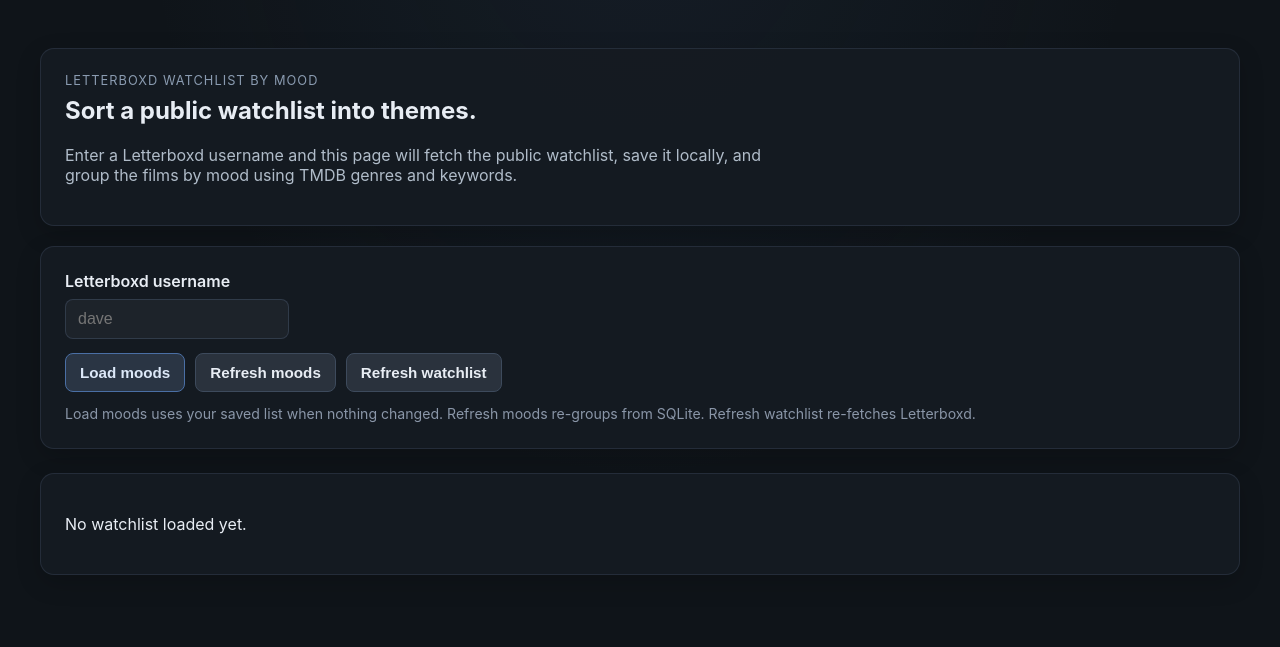
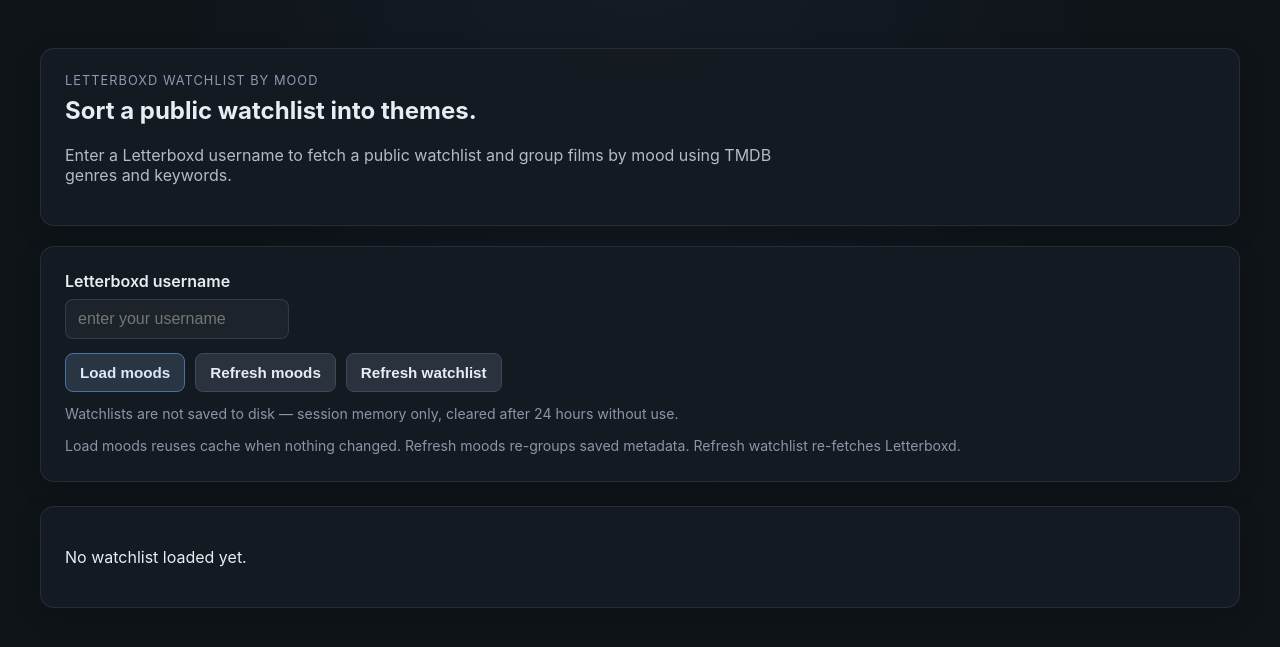
Before and after one commit to liefwerk/boxdme, a FastAPI app: page / in a window 1280 px wide. Shown: the top 647 px of the page. Run offline with FastAPI, Linux system fonts and the light colour scheme.

Commit message:
Added ephemeral storage

```diff
--- a/app/main.py
+++ b/app/main.py
@@ -1,7 +1,10 @@
 from __future__ import annotations
 
 import asyncio
+import logging
+from datetime import UTC, datetime
 from pathlib import Path
+from typing import Literal
 
 import httpx
 from dotenv import load_dotenv
@@ -10,6 +13,14 @@
 from fastapi.staticfiles import StaticFiles
 from fastapi.templating import Jinja2Templates
 
+from app.config import (
+    get_persist_username,
+    get_retention_hours,
+    is_persisted_user,
+    local_cache_note,
+    session_cache_note,
+)
+from app import ephemeral_store
 from app.db import (
     get_cached_films,
     get_grouped_films_for_user,
@@ -17,6 +28,7 @@
     get_user_film_slugs,
     get_user_watchlist_hash,
     init_db,
+    purge_stale_watchlists,
     reclassify_films_for_user,
     replace_user_watchlist,
     set_user_watchlist_hash,
@@ -32,6 +44,8 @@
 from app.watchlist_hash import compute_watchlist_hash, compute_watchlist_hash_from_slugs
 
 load_dotenv()
+
+logger = logging.getLogger("boxdme")
 
 BASE_DIR = Path(__file__).resolve().parent
 templates = Jinja2Templates(directory=str(BASE_DIR / "templates"))
@@ -62,9 +76,48 @@
 app.mount("/static", StaticFiles(directory=str(BASE_DIR / "static")), name="static")
 
 
+def _now_iso() -> str:
+    return datetime.now(UTC).isoformat(timespec="seconds")
+
+
+def _run_retention_purge() -> None:
+    hours = get_retention_hours()
+    users_deleted, films_deleted = purge_stale_watchlists(retention_hours=hours)
+    evicted = ephemeral_store.purge_inactive(retention_hours=hours)
+    if users_deleted or films_deleted or evicted:
+        logger.info(
+            "Retention purge: users=%s orphan_films=%s ephemeral=%s",
+            users_deleted,
+            films_deleted,
+            evicted,
+        )
+
+
+async def _retention_loop() -> None:
+    while True:
+        await asyncio.sleep(3600)
+        _run_retention_purge()
+
+
 @app.on_event("startup")
-def on_startup() -> None:
+async def on_startup() -> None:
     init_db()
+    _run_retention_purge()
+    asyncio.create_task(_retention_loop())
+
+
+def _index_storage_hint() -> str:
+    owner = get_persist_username()
+    hours = get_retention_hours()
+    if owner:
+        return (
+            f"Only @{owner} is saved on this server's disk (removed after {hours} hours "
+            f"without use). Other usernames are processed in memory only."
+        )
+    return (
+        f"Watchlists are not saved to disk — session memory only, cleared after "
+        f"{hours} hours without use."
+    )
 
 
 @app.get("/", response_class=HTMLResponse)
@@ -75,6 +128,9 @@
         {
             "request": request,
             "default_username": "",
+            "persist_username": get_persist_username(),
+            "retention_hours": get_retention_hours(),
+            "storage_hint": _index_storage_hint(),
         },
     )
 
@@ -137,21 +193,33 @@
     return ordered
 
 
+def _group_enriched_films(films: list[EnrichedFilm]) -> dict[str, dict[str, list[EnrichedFilm]]]:
+    grouped: dict[str, dict[str, list[EnrichedFilm]]] = {}
+    for film in films:
+        grouped.setdefault(film.mood, {}).setdefault(film.sub_mood, []).append(film)
+    return _order_grouped(grouped)
+
+
 def _default_sub_moods(grouped: dict[str, dict[str, list[EnrichedFilm]]]) -> dict[str, str]:
     return {mood: default_sub_mood(sub_groups) for mood, sub_groups in grouped.items()}
 
 
-def _build_sync_result_from_db(
+def _build_sync_result(
     username: str,
+    grouped: dict[str, dict[str, list[EnrichedFilm]]],
     *,
     last_synced_at: str,
+    storage_mode: Literal["local", "session"],
+    retention_hours: int,
+    cache_note: str,
+    unmatched_titles: list[str] | None = None,
+    skipped_tv_titles: list[str] | None = None,
     used_cached_watchlist: bool = False,
     skipped_tmdb: bool = False,
     refreshed_moods: bool = False,
 ) -> SyncResult:
-    grouped = _order_grouped(get_grouped_films_for_user(username))
     films = [film for sub_groups in grouped.values() for sub_films in sub_groups.values() for film in sub_films]
-    unmatched_titles = sorted(
+    unmatched = unmatched_titles if unmatched_titles is not None else sorted(
         {film.title for film in films if film.tmdb_id is None},
         key=str.casefold,
     )
@@ -164,16 +232,70 @@
         mood_order=MOOD_ORDER,
         grouped_films=grouped,
         default_sub_moods=_default_sub_moods(grouped),
-        unmatched_titles=unmatched_titles,
-        skipped_tv_titles=[],
+        unmatched_titles=unmatched,
+        skipped_tv_titles=skipped_tv_titles or [],
         used_cached_watchlist=used_cached_watchlist,
         skipped_tmdb=skipped_tmdb,
         refreshed_moods=refreshed_moods,
         rated_film_count=rated_film_count,
+        storage_mode=storage_mode,
+        retention_hours=retention_hours,
+        cache_note=cache_note,
     )
 
 
-async def _ensure_community_ratings(films: list[EnrichedFilm]) -> None:
+def _build_sync_result_from_db(
+    username: str,
+    *,
+    last_synced_at: str,
+    used_cached_watchlist: bool = False,
+    skipped_tmdb: bool = False,
+    refreshed_moods: bool = False,
+) -> SyncResult:
+    hours = get_retention_hours()
+    grouped = _order_grouped(get_grouped_films_for_user(username))
+    return _build_sync_result(
+        username,
+        grouped,
+        last_synced_at=last_synced_at,
+        storage_mode="local",
+        retention_hours=hours,
+        cache_note=local_cache_note(hours),
+        used_cached_watchlist=used_cached_watchlist,
+        skipped_tmdb=skipped_tmdb,
+        refreshed_moods=refreshed_moods,
+    )
+
+
+def _build_sync_result_from_films(
+    username: str,
+    enriched_films: list[EnrichedFilm],
+    *,
+    last_synced_at: str,
+    unmatched_titles: list[str] | None = None,
+    skipped_tv_titles: list[str] | None = None,
+    used_cached_watchlist: bool = False,
+    skipped_tmdb: bool = False,
+    refreshed_moods: bool = False,
+) -> SyncResult:
+    hours = get_retention_hours()
+    grouped = _group_enriched_films(enriched_films)
+    return _build_sync_result(
+        username,
+        grouped,
+        last_synced_at=last_synced_at,
+        storage_mode="session",
+        retention_hours=hours,
+        cache_note=session_cache_note(hours),
+        unmatched_titles=unmatched_titles,
+        skipped_tv_titles=skipped_tv_titles,
+        used_cached_watchlist=used_cached_watchlist,
+        skipped_tmdb=skipped_tmdb,
+        refreshed_moods=refreshed_moods,
+    )
+
+
+async def _ensure_community_ratings_persisted(films: list[EnrichedFilm]) -> None:
     if not films:
         return
 
@@ -202,72 +324,48 @@
                 film.letterboxd_avg_rating = fetched[film.letterboxd_slug]
 
 
+async def _ensure_community_ratings_session(films: list[EnrichedFilm]) -> None:
+    if not films:
+        return
+
+    slugs = [film.letterboxd_slug for film in films]
+    known = get_letterboxd_ratings_for_slugs(slugs)
+    for film in films:
+        cached_rating = known.get(film.letterboxd_slug)
+        if cached_rating is not None:
+            film.letterboxd_avg_rating = cached_rating
+
+    async with httpx.AsyncClient(
+        timeout=20.0,
+        follow_redirects=True,
+        headers={"User-Agent": "boxdMe/0.1 (+https://letterboxd.com)"},
+    ) as client:
+        fetched = await fetch_missing_average_ratings(
+            slugs,
+            client=client,
+            known={slug: known.get(slug) for slug in slugs},
+        )
+
+    for film in films:
+        rating = fetched.get(film.letterboxd_slug)
+        if rating is not None:
+            film.letterboxd_avg_rating = rating
+
+
 def _apply_classification(film: EnrichedFilm) -> None:
     film.mood, film.sub_mood = classify_film(film.genres, film.keywords)
 
 
-async def _sync_watchlist(
-    username: str,
+async def _enrich_stubs(
+    stubs: list[FilmStub],
     *,
-    refresh_letterboxd: bool = False,
-    refresh_moods: bool = False,
-) -> SyncResult:
-    normalized_username = validate_username(username)
-
-    if refresh_moods:
-        if not user_has_cached_watchlist(normalized_username):
-            raise WatchlistEmptyError(
-                f"No saved watchlist for '{normalized_username}'. Load moods first."
-            )
-        reclassify_films_for_user(normalized_username)
-        films = get_grouped_films_for_user(normalized_username)
-        flat = [f for subs in films.values() for sub in subs.values() for f in sub]
-        await _ensure_community_ratings(flat)
-        last_synced_at = touch_user_last_synced(normalized_username)
-        return _build_sync_result_from_db(
-            normalized_username,
-            last_synced_at=last_synced_at,
-            refreshed_moods=True,
-        )
-
-    stored_hash = get_user_watchlist_hash(normalized_username)
-    if stored_hash is None and user_has_cached_watchlist(normalized_username):
-        stored_hash = compute_watchlist_hash_from_slugs(get_user_film_slugs(normalized_username))
-        set_user_watchlist_hash(normalized_username, stored_hash)
-
-    if (
-        stored_hash
-        and user_has_cached_watchlist(normalized_username)
-        and not refresh_letterboxd
-    ):
-        films = get_grouped_films_for_user(normalized_username)
-        flat = [f for subs in films.values() for sub in subs.values() for f in sub]
-        await _ensure_community_ratings(flat)
-        last_synced_at = touch_user_last_synced(normalized_username)
-        return _build_sync_result_from_db(
-            normalized_username,
-            last_synced_at=last_synced_at,
-            used_cached_watchlist=True,
-        )
-
-    stubs = await fetch_watchlist(normalized_username)
-    watchlist_hash = compute_watchlist_hash(stubs)
-    if stored_hash and watchlist_hash == stored_hash:
-        films = get_grouped_films_for_user(normalized_username)
-        flat = [f for subs in films.values() for sub in subs.values() for f in sub]
-        await _ensure_community_ratings(flat)
-        last_synced_at = touch_user_last_synced(normalized_username)
-        return _build_sync_result_from_db(
-            normalized_username,
-            last_synced_at=last_synced_at,
-            skipped_tmdb=True,
-        )
-
+    read_cached_films: bool,
+) -> tuple[list[EnrichedFilm], list[str], list[str]]:
     enriched_films: list[EnrichedFilm] = []
     unmatched_titles: list[str] = []
     skipped_tv_titles: list[str] = []
-    pending_stubs = []
-    cached_films = get_cached_films([stub.letterboxd_slug for stub in stubs])
+    pending_stubs: list[FilmStub] = []
+    cached_films = get_cached_films([stub.letterboxd_slug for stub in stubs]) if read_cached_films else {}
 
     for stub in stubs:
         if stub.is_tv:
@@ -307,7 +405,89 @@
             unmatched_titles.append(enriched.title)
 
     enriched_films.sort(key=lambda film: film.title.casefold())
-    await _ensure_community_ratings(enriched_films)
+    return enriched_films, unmatched_titles, skipped_tv_titles
+
+
+async def _sync_watchlist(
+    username: str,
+    *,
+    refresh_letterboxd: bool = False,
+    refresh_moods: bool = False,
+) -> SyncResult:
+    normalized_username = validate_username(username)
+    if is_persisted_user(normalized_username):
+        return await _sync_watchlist_persisted(
+            normalized_username,
+            refresh_letterboxd=refresh_letterboxd,
+            refresh_moods=refresh_moods,
+        )
+    return await _sync_watchlist_ephemeral(
+        normalized_username,
+        refresh_letterboxd=refresh_letterboxd,
+        refresh_moods=refresh_moods,
+    )
+
+
+async def _sync_watchlist_persisted(
+    normalized_username: str,
+    *,
+    refresh_letterboxd: bool,
+    refresh_moods: bool,
+) -> SyncResult:
+    if refresh_moods:
+        if not user_has_cached_watchlist(normalized_username):
+            raise WatchlistEmptyError(
+                f"No saved watchlist for '{normalized_username}'. Load moods first."
+            )
+        reclassify_films_for_user(normalized_username)
+        films = get_grouped_films_for_user(normalized_username)
+        flat = [f for subs in films.values() for sub in subs.values() for f in sub]
+        await _ensure_community_ratings_persisted(flat)
+        last_synced_at = touch_user_last_synced(normalized_username)
+        return _build_sync_result_from_db(
+            normalized_username,
+            last_synced_at=last_synced_at,
+            refreshed_moods=True,
+        )
+
+    stored_hash = get_user_watchlist_hash(normalized_username)
+    if stored_hash is None and user_has_cached_watchlist(normalized_username):
+        stored_hash = compute_watchlist_hash_from_slugs(get_user_film_slugs(normalized_username))
+        set_user_watchlist_hash(normalized_username, stored_hash)
+
+    if (
+        stored_hash
+        and user_has_cached_watchlist(normalized_username)
+        and not refresh_letterboxd
+    ):
+        films = get_grouped_films_for_user(normalized_username)
+        flat = [f for subs in films.values() for sub in subs.values() for f in sub]
+        await _ensure_community_ratings_persisted(flat)
+        last_synced_at = touch_user_last_synced(normalized_username)
+        return _build_sync_result_from_db(
+            normalized_username,
+            last_synced_at=last_synced_at,
+            used_cached_watchlist=True,
+        )
+
+    stubs = await fetch_watchlist(normalized_username)
+    watchlist_hash = compute_watchlist_hash(stubs)
+    if stored_hash and watchlist_hash == stored_hash:
+        films = get_grouped_films_for_user(normalized_username)
+        flat = [f for subs in films.values() for sub in subs.values() for f in sub]
+        await _ensure_community_ratings_persisted(flat)
+        last_synced_at = touch_user_last_synced(normalized_username)
+        return _build_sync_result_from_db(
+            normalized_username,
+            last_synced_at=last_synced_at,
+            skipped_tmdb=True,
+        )
+
+    enriched_films, unmatched_titles, skipped_tv_titles = await _enrich_stubs(
+        stubs,
+        read_cached_films=True,
+    )
+    await _ensure_community_ratings_persisted(enriched_films)
 
     last_synced_at = replace_user_watchlist(
         normalized_username,
@@ -315,17 +495,89 @@
         watchlist_hash=watchlist_hash,
     )
     grouped = _order_grouped(get_grouped_films_for_user(normalized_username))
-    films = [film for sub_groups in grouped.values() for sub_films in sub_groups.values() for film in sub_films]
-    rated_film_count = sum(1 for film in films if film.letterboxd_avg_rating is not None)
-
-    return SyncResult(
-        username=normalized_username,
-        film_count=len(films),
+    hours = get_retention_hours()
+    return _build_sync_result(
+        normalized_username,
+        grouped,
         last_synced_at=last_synced_at,
-        mood_order=MOOD_ORDER,
-        grouped_films=grouped,
-        default_sub_moods=_default_sub_moods(grouped),
+        storage_mode="local",
+        retention_hours=hours,
+        cache_note=local_cache_note(hours),
         unmatched_titles=unmatched_titles,
         skipped_tv_titles=sorted(set(skipped_tv_titles), key=str.casefold),
-        rated_film_count=rated_film_count,
     )
+
+
+async def _sync_watchlist_ephemeral(
+    normalized_username: str,
+    *,
+    refresh_letterboxd: bool,
+    refresh_moods: bool,
+) -> SyncResult:
+    entry = ephemeral_store.get(normalized_username)
+
+    if refresh_moods:
+        if entry is None or not entry.enriched_films:
+            raise WatchlistEmptyError(
+                f"No saved watchlist for '{normalized_username}'. Load moods first."
+            )
+        for film in entry.enriched_films:
+            _apply_classification(film)
+        await _ensure_community_ratings_session(entry.enriched_films)
+        entry.last_synced_at = _now_iso()
+        entry.touch()
+        return _build_sync_result_from_films(
+            normalized_username,
+            entry.enriched_films,
+            last_synced_at=entry.last_synced_at,
+            refreshed_moods=True,
+        )
+
+    stored_hash = entry.watchlist_hash if entry else None
+
+    if entry and stored_hash and not refresh_letterboxd:
+        await _ensure_community_ratings_session(entry.enriched_films)
+        entry.last_synced_at = _now_iso()
+        entry.touch()
+        return _build_sync_result_from_films(
+            normalized_username,
+            entry.enriched_films,
+            last_synced_at=entry.last_synced_at,
+            used_cached_watchlist=True,
+        )
+
+    stubs = await fetch_watchlist(normalized_username)
+    watchlist_hash = compute_watchlist_hash(stubs)
+
+    if entry and stored_hash and watchlist_hash == stored_hash:
+        await _ensure_community_ratings_session(entry.enriched_films)
+        entry.last_synced_at = _now_iso()
+        entry.touch()
+        return _build_sync_result_from_films(
+            normalized_username,
+            entry.enriched_films,
+            last_synced_at=entry.last_synced_at,
+            skipped_tmdb=True,
+        )
+
+    enriched_films, unmatched_titles, skipped_tv_titles = await _enrich_stubs(
+        stubs,
+        read_cached_films=True,
+    )
+    await _ensure_community_ratings_session(enriched_films)
+
+    last_synced_at = _now_iso()
+    ephemeral_store.put(
+        normalized_username,
+        watchlist_hash=watchlist_hash,
+        enriched_films=enriched_films,
+        last_synced_at=last_synced_at,
+    )
+
+    return _build_sync_result_from_films(
+        normalized_username,
+        enriched_films,
+        last_synced_at=last_synced_at,
+        unmatched_titles=unmatched_titles,
+        skipped_tv_titles=sorted(set(skipped_tv_titles), key=str.casefold),
+    )
--- a/app/models.py
+++ b/app/models.py
@@ -1,6 +1,7 @@
 from __future__ import annotations
 
 from dataclasses import dataclass, field
+from typing import Literal
 
 
 @dataclass(slots=True)
@@ -50,3 +51,6 @@
     skipped_tmdb: bool = False
     refreshed_moods: bool = False
     rated_film_count: int = 0
+    storage_mode: Literal["local", "session"] = "session"
+    retention_hours: int = 24
+    cache_note: str = ""
--- a/app/templates/index.html
+++ b/app/templates/index.html
@@ -15,8 +15,8 @@
         <p class="eyebrow">Letterboxd watchlist by mood</p>
         <h1>Sort a public watchlist into themes.</h1>
         <p class="lede">
-          Enter a Letterboxd username and this page will fetch the public watchlist,
-          save it locally, and group the films by mood using TMDB genres and keywords.
+          Enter a Letterboxd username to fetch a public watchlist and group films by mood
+          using TMDB genres and keywords.
         </p>
       </section>
 
@@ -35,9 +35,10 @@
               name="username"
               type="text"
               value="{{ default_username }}"
-              placeholder="dave"
+              placeholder="enter your username"
               required
               autocomplete="username"
+              minlength="2"
               maxlength="15"
             />
           </div>
@@ -46,8 +47,9 @@
             <button type="submit" class="btn" name="refresh_moods" value="1">Refresh moods</button>
             <button type="submit" class="btn" name="refresh_letterboxd" value="1">Refresh watchlist</button>
           </div>
+          <p class="form-hint">{{ storage_hint }}</p>
           <p class="form-hint">
-            Load moods uses your saved list when nothing changed. Refresh moods re-groups from SQLite. Refresh watchlist re-fetches Letterboxd.
+            Load moods reuses cache when nothing changed. Refresh moods re-groups saved metadata. Refresh watchlist re-fetches Letterboxd.
           </p>
           <p id="spinner" class="spinner" aria-live="polite">
             <span class="spinner-line">Fetching your Letterboxd watchlist…</span>
```
Also changed, not shown: app/config.py (added, +39 -0 lines), app/db.py (+29 -0 lines), app/ephemeral_store.py (added, +59 -0 lines), app/templates/partials/results.html (+21 -3 lines), README.md, 1 other file.
